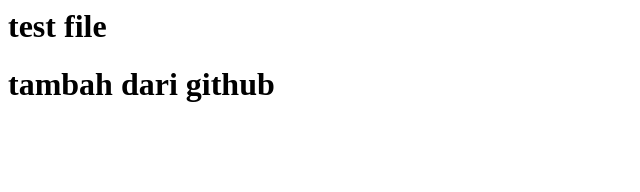
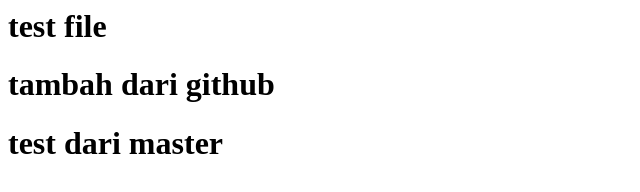
Before and after one commit to dinandlim/BelajarDevops, a plain HTML site: page index.html in a window 1280 px wide. Shown: the whole page, without its empty margins (0-640 px from the left). Drawn offline with Linux system fonts and the light colour scheme.

Commit message:
test dari master

```diff
--- a/index.html
+++ b/index.html
@@ -1,2 +1,3 @@
 <h1>test file</h1>
 <h1>tambah dari github</h1>
+<h1>test dari master<h1>
```
